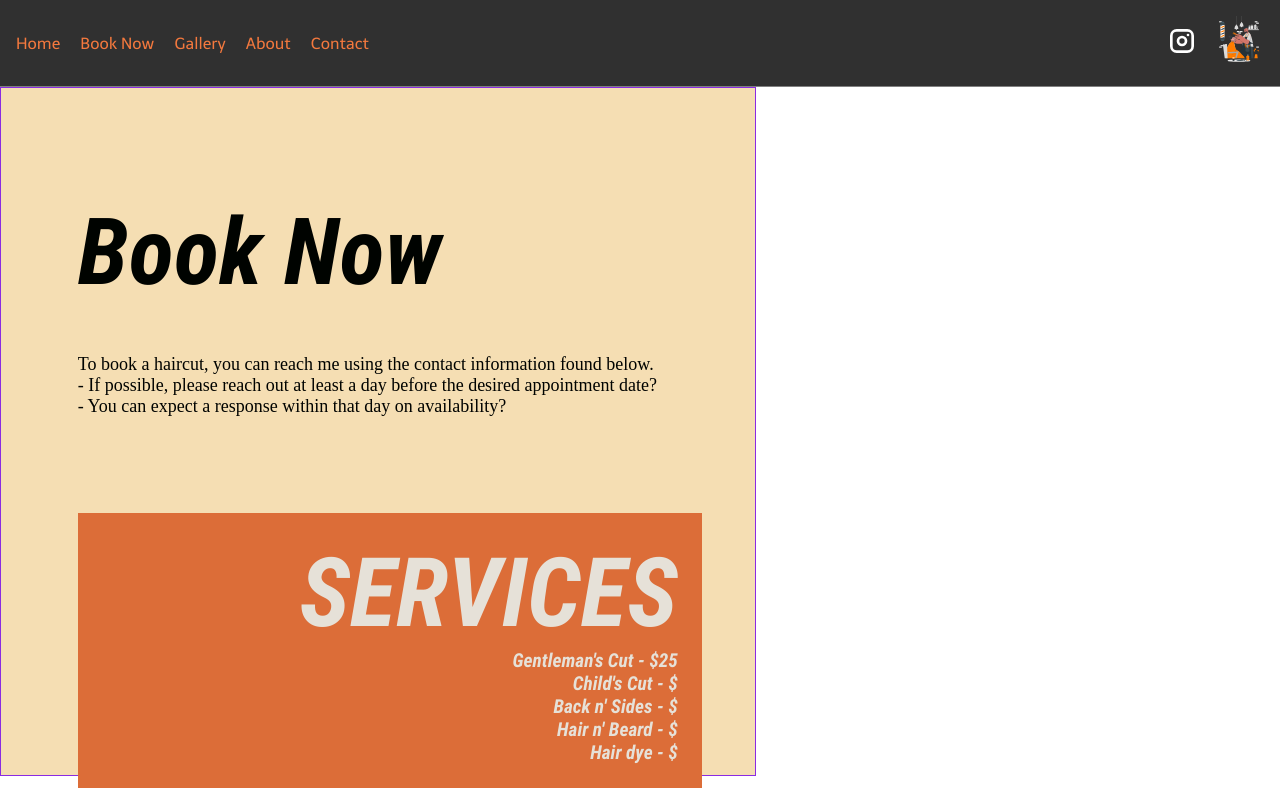
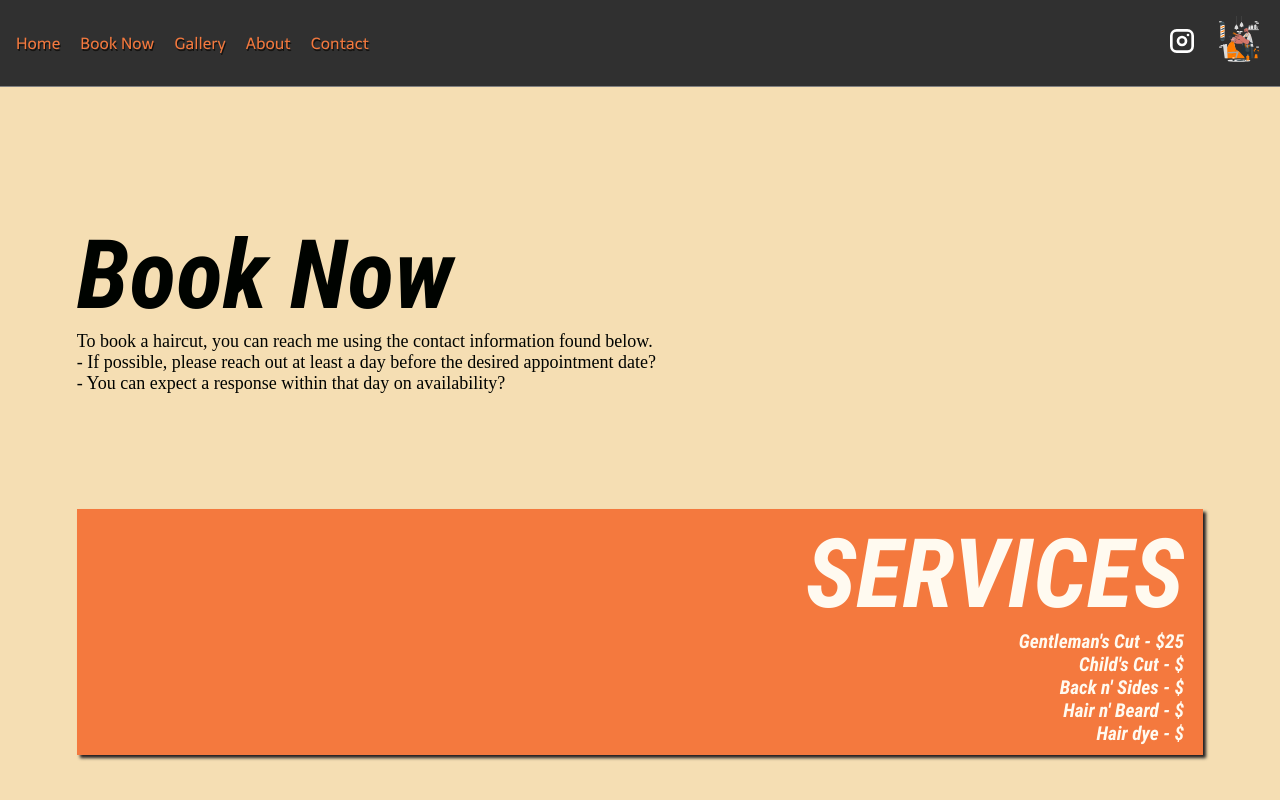
Before and after one commit to avilldaniel/barbershop-ariel, a Next.js app: page /book in a window 1280 px wide. Shown: the top 800 px of the page. Built offline with nearby package versions, Linux system fonts and the light colour scheme; a web font is replaced by a local one.

Commit message:
style: updating draft

```diff
--- a/src/pages/book.tsx
+++ b/src/pages/book.tsx
@@ -5,6 +5,7 @@ const book = () => {
   return (
     <div className={sx.container}>
       <div className={sx.content}>
+        <div className={sx["book-now"]}>
           <h1>Book Now</h1>
           <p>
             To book a haircut, you can reach me using the contact information
@@ -13,6 +14,7 @@ const book = () => {
             desired appointment date?
             <br />- You can expect a response within that day on availability?
           </p>
+        </div>
 
         {/* <section className={sx.pricing}>
           <p>Pricing:</p>
--- a/src/styles/Book.module.css
+++ b/src/styles/Book.module.css
@@ -1,10 +1,9 @@
 .container {
-  border: 1px solid blueviolet;
-  max-width: 100vw;
+  /* border: 1px solid blueviolet; */
+  max-width: 155em;
   background-color: var(--clr-sand);
-
-  max-width: 42em;
-  padding: 5% 6%;
+  padding: 1em 6%;
+  height: 100vh;
 
   color: var(--clr-black);
   font-family: var(--ff-heading);
@@ -14,32 +13,31 @@
 .container h1 {
   font-family: var(--ff-title);
   font-size: var(--fs-xl);
-  padding: .5em 0;
+  font-size: clamp(var(--fs-xl), 13vw, 6rem);
+  /* padding: .25em 0; */
 }
 
-.pricing {
-  /* border: 1px solid blue; */
-  /* text-align: center; */
+.content {
+  /* border: 1px solid blueviolet; */
   display: flex;
+  justify-content: space-evenly;
   flex-direction: column;
-  align-items: center;
-  font-size: var(--fs-xl);
+
+  height: 100%;
 }
+
+.book-now {}
 
 .book-serv {
   /* border: 1px dashed olivedrab; */
   text-align: end;
   background-color: var(--clr-orange-norm);
-  filter: brightness(90%);
+  box-shadow: 3px 3px 3px var(--clr-gray-norm);
   color: var(--clr-white);
   font-family: var(--ff-title);
-  font-size: var(--fs-xl);
   font-size: clamp(var(--fs-xl), 13vw, 6rem);
-  padding: .25em;
-  width: 6.5em;
-  position: relative;
-  top: 1em;
-  margin-bottom: .2em;
+  padding: 0.1em .2em;
+  max-width: 50em;
   z-index: 2;
 }
 
--- a/src/styles/Footer.module.css
+++ b/src/styles/Footer.module.css
@@ -25,7 +25,7 @@
   /* border: 1px solid yellow; */
   position: relative;
   width: 30%;
-  height: 8em;
+  height: 5em;
 }
 
 .footer-cr {
--- a/src/styles/NavBar.module.css
+++ b/src/styles/NavBar.module.css
@@ -18,6 +18,7 @@
   margin: 1rem;
 
   color: var(--clr-orange-norm);
+  text-shadow: 1px 2px var(--clr-gray-dark);
   /* line-height: 1.5; */
   gap: .25em;
 }
```
Also changed, not shown: src/pages/contact.tsx (+45 -15 lines), src/pages/index.tsx (+12 -3 lines), src/styles/Contact.module.css (added, +22 -0 lines), src/styles/Home.module.css (+28 -10 lines). Lines whose indentation alone changed are shown as unchanged.
